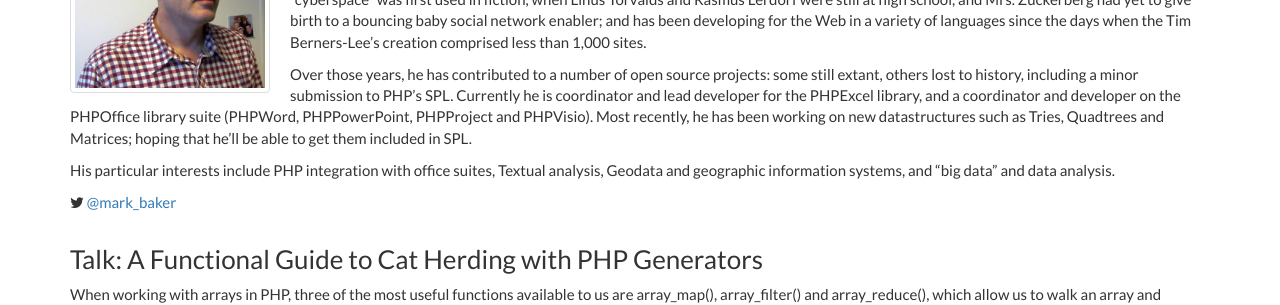
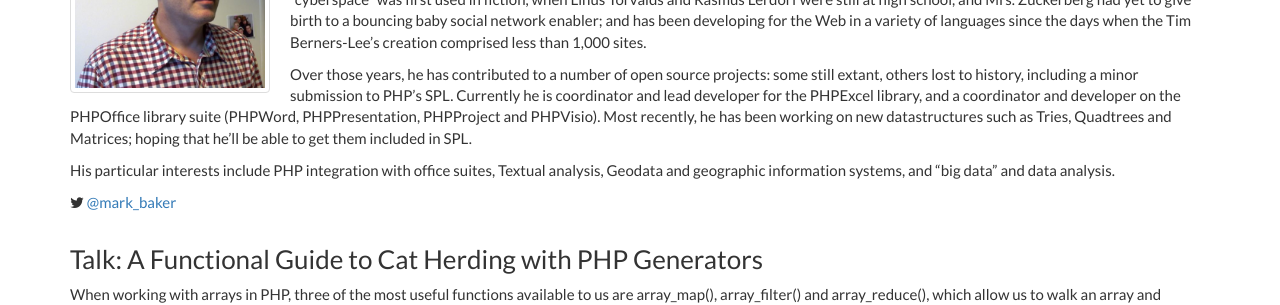
Before and after one commit to phphants/php-south-coast-2016, a Jekyll site: the page built from speakers/mark-baker.html, in a window 1280 px wide and 1017 px high. Shown: the part 224-529 px from the top of the window. Built offline with Jekyll 4.4.1, drawn with Linux system fonts in a browser that asks for light colours.

Commit message:
Rename PHPPowerPoint

```diff
--- a/_data/speakers.yml
+++ b/_data/speakers.yml
@@ -42,7 +42,7 @@ baker:
 
     He has been working in the computer software industry since before symbolics.com was registered as a domain name, before the term "cyberspace" was first used in fiction, when Linus Torvalds and Rasmus Lerdorf were still at high school, and Mrs. Zuckerberg had yet to give birth to a bouncing baby social network enabler; and has been developing for the Web in a variety of languages since the days when the Tim Berners-Lee's creation comprised less than 1,000 sites.
 
-    Over those years, he has contributed to a number of open source projects: some still extant, others lost to history, including a minor submission to PHP's SPL. Currently he is coordinator and lead developer for the PHPExcel library, and a coordinator and developer on the PHPOffice library suite (PHPWord, PHPPowerPoint, PHPProject and PHPVisio). Most recently, he has been working on new datastructures such as Tries, Quadtrees and Matrices; hoping that he'll be able to get them included in SPL.
+    Over those years, he has contributed to a number of open source projects: some still extant, others lost to history, including a minor submission to PHP's SPL. Currently he is coordinator and lead developer for the PHPExcel library, and a coordinator and developer on the PHPOffice library suite (PHPWord, PHPPresentation, PHPProject and PHPVisio). Most recently, he has been working on new datastructures such as Tries, Quadtrees and Matrices; hoping that he'll be able to get them included in SPL.
 
     His particular interests include PHP integration with office suites, Textual analysis, Geodata and geographic information systems, and "big data" and data analysis.
   talks:
```
